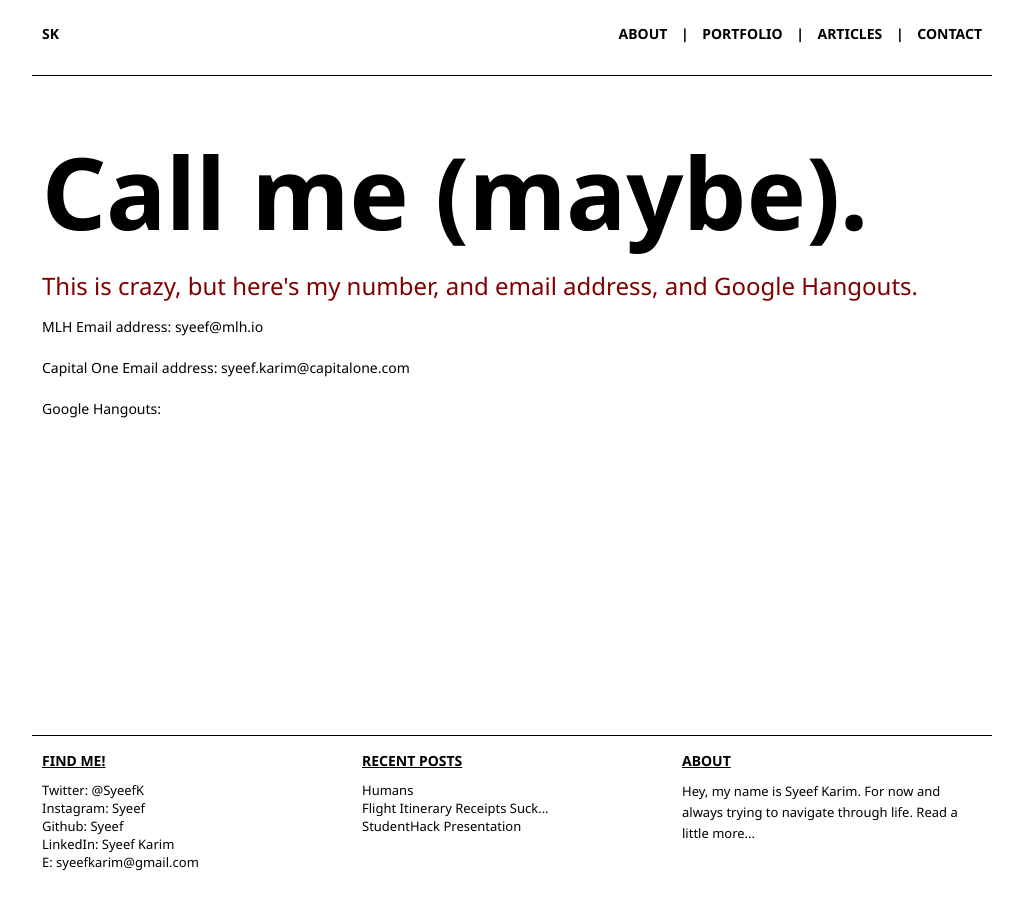
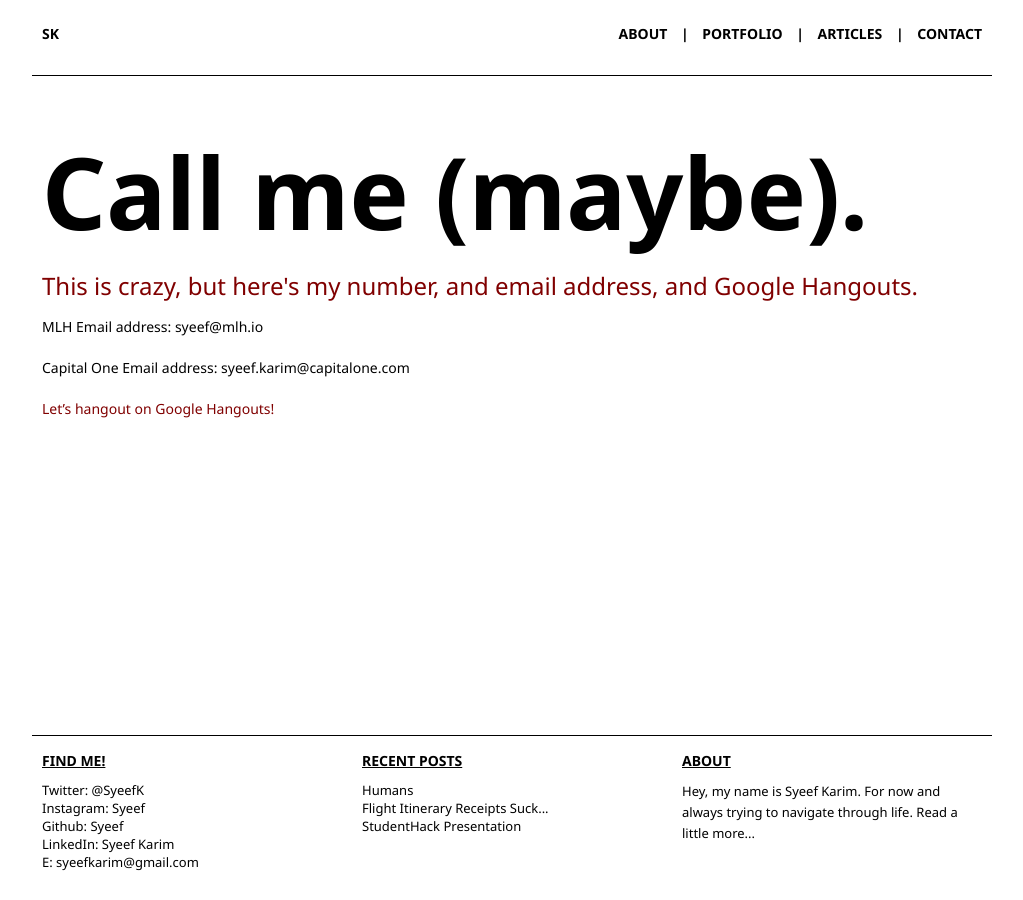
Before and after one commit to syeef/syeefkarim-2016-v0, a Jekyll site: the page built from callme/index.md, in a window 1280 px wide. Shown: the whole page, without its empty margins (128-1151 px from the left). Built offline with Jekyll 4.4.1, drawn with Linux system fonts in a browser that asks for light colours; Markdown is read by kramdown in place of the engine named in the settings.

Commit message:
add link to google hangout in callme section

```diff
--- a/callme/index.md
+++ b/callme/index.md
@@ -9,4 +9,4 @@ MLH Email address: syeef@mlh.io
 
 Capital One Email address: syeef.karim@capitalone.com
 
-Google Hangouts:
+<a id="links" href="https://hangouts.google.com/hangouts/_/majorleaguehacking.com/hey?hl=en&authuser=0" target="_blank">Let's hangout on Google Hangouts!</a>
```
